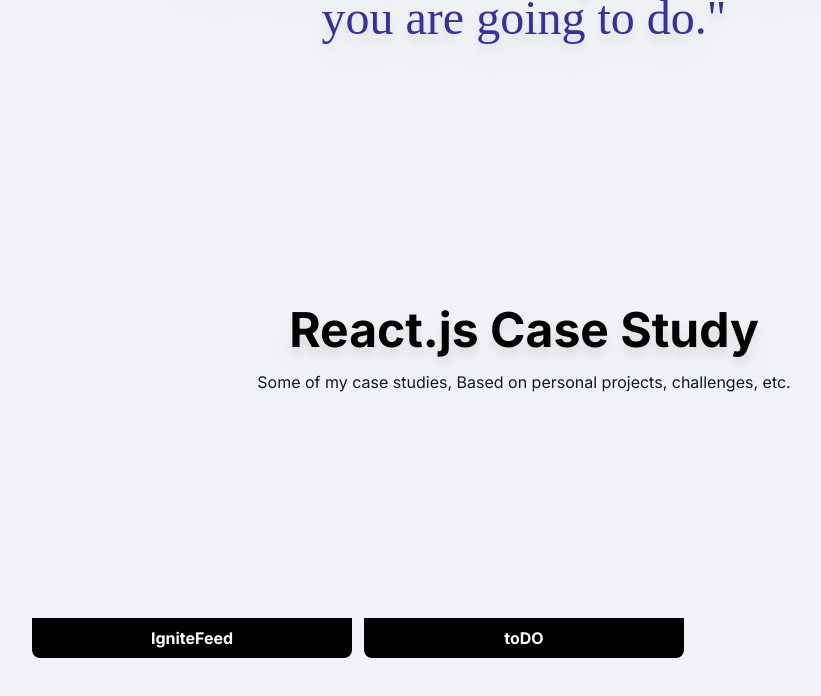
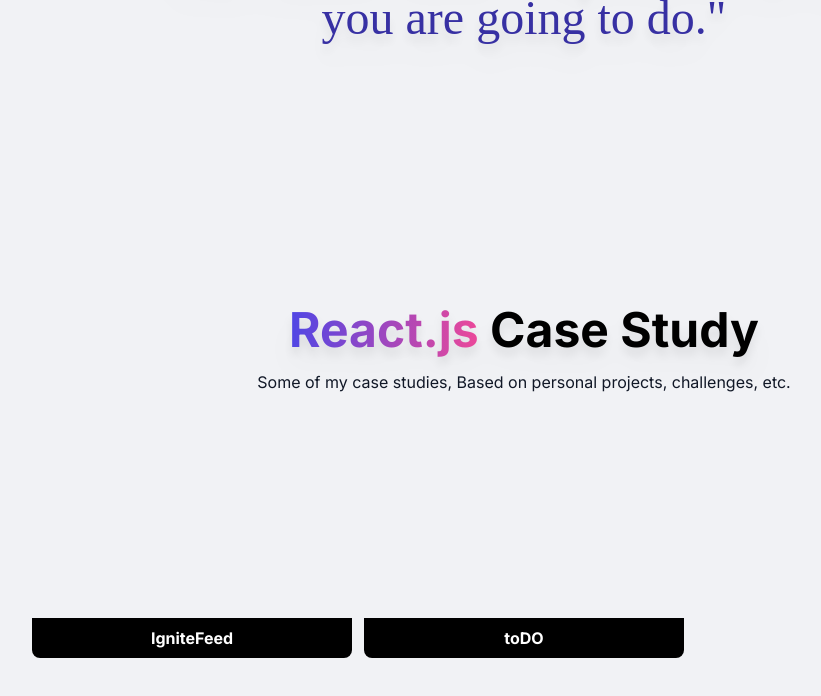
Before and after one commit to KaioMarxDEV/mysite, a React (Vite) app: page / in a window 1280 px wide. Shown: the part 3719-4415 px from the top of the page, without its empty margins (116-937 px from the left). Built offline with nearby package versions, Linux system fonts and the light colour scheme; a web font is replaced by a local one.

Commit message:
change: projects title color to gradient

```diff
--- a/src/Components/Projects/index.tsx
+++ b/src/Components/Projects/index.tsx
@@ -18,7 +18,10 @@
     <div className="my-56 w-full flex flex-col items-center">
       <div className="flex flex-col items-center">
         <h1 className="mb-4 text-center text-5xl font-bold text-black drop-shadow-xl">
-          React.js Case Study
+          <span className="text-transparent bg-clip-text bg-gradient-to-r from-indigo-600 to-pink-500">
+            React.js
+          </span>{' '}
+          Case Study
         </h1>
         <span className="text-center text-gray-900">
           Some of my case studies, Based on personal projects, challenges, etc.
```
